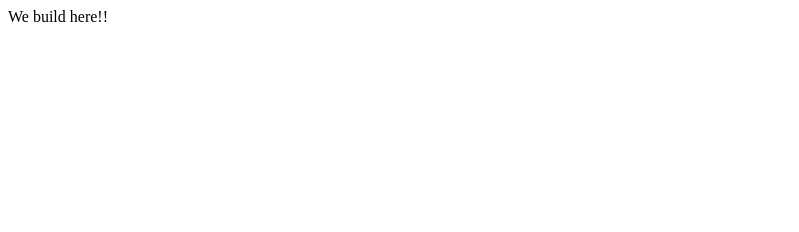
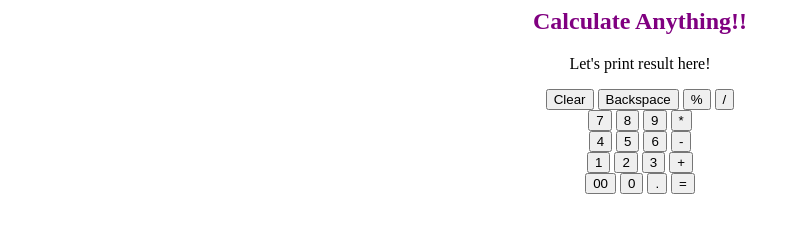
Before and after one commit to ProudTiger19/calculator, a plain HTML site: page index.html in a window 1280 px wide. Shown: the whole page, without its empty margins (0-799 px from the left). Drawn offline with Linux system fonts and the light colour scheme.

Commit message:
Add buttons

```diff
--- a/index.html
+++ b/index.html
@@ -1,8 +1,30 @@
 <html>
   <head>
     <title>Calculator!!</title>
+    <link rel="stylesheet" href="style.css">
   </head>
   <body>
-    <p>We build here!!</p>
+    <h2> Calculate Anything!! </h2>
+    <p>Let's print result here! </p>
+    <button>Clear</button>
+    <button>Backspace</button>
+    <button>%</button>
+    <button>/</button><br>
+    <button>7</button>
+    <button>8</button>
+    <button>9</button>
+    <button>*</button><br>
+    <button>4</button>
+    <button>5</button>
+    <button>6</button>
+    <button>-</button><br>
+    <button>1</button>
+    <button>2</button>
+    <button>3</button>
+    <button>+</button><br>
+    <button>00</button>
+    <button>0</button>
+    <button>.</button>
+    <button>=</button><br>
   </body>
 </html>
--- /dev/null
+++ b/style.css
@@ -0,0 +1,8 @@
+body{
+    text-align: center;
+}
+h2{
+    text-decoration: wavy;
+    text-shadow: 2cm;
+    color: purple;
+}
```
